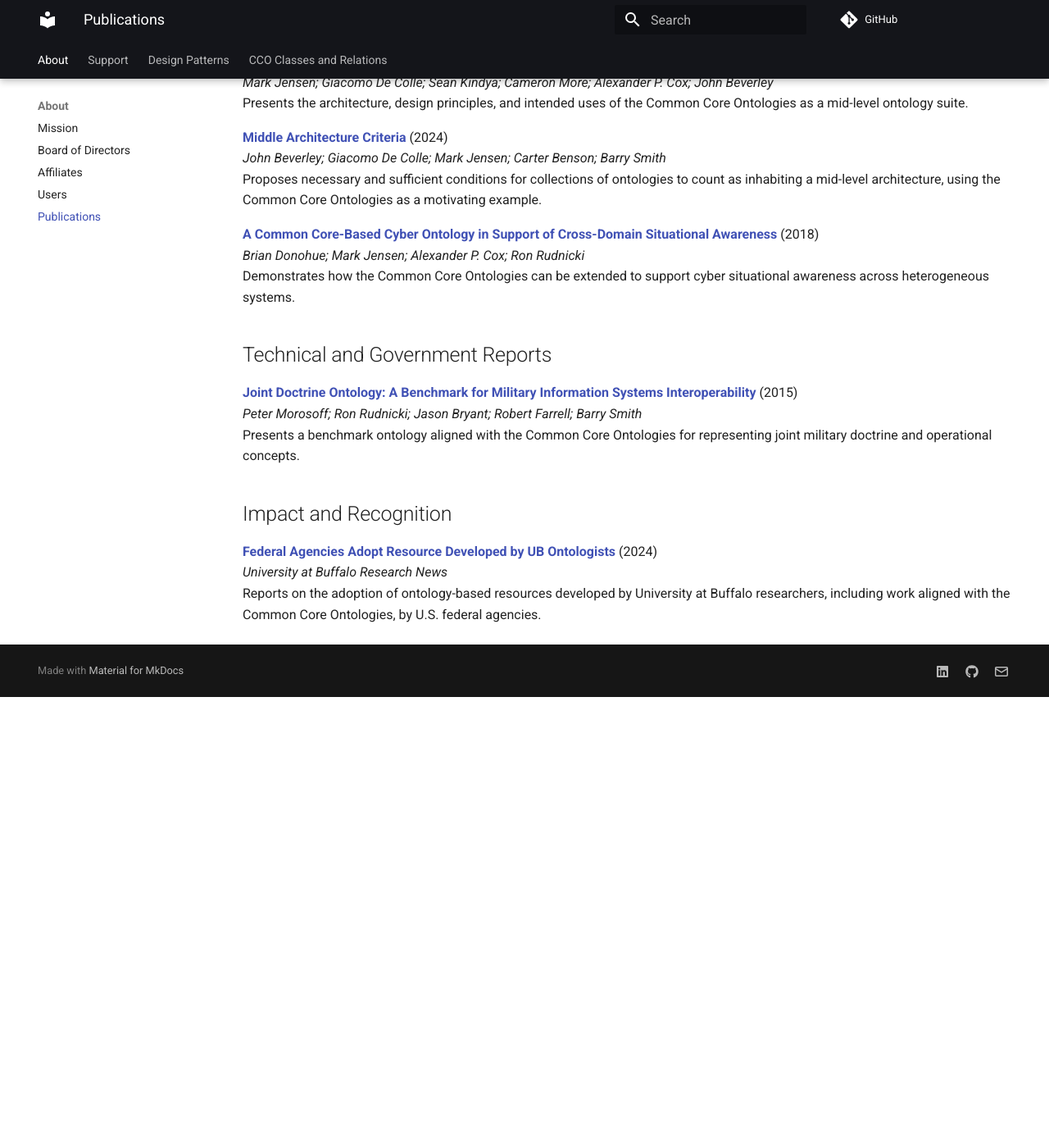
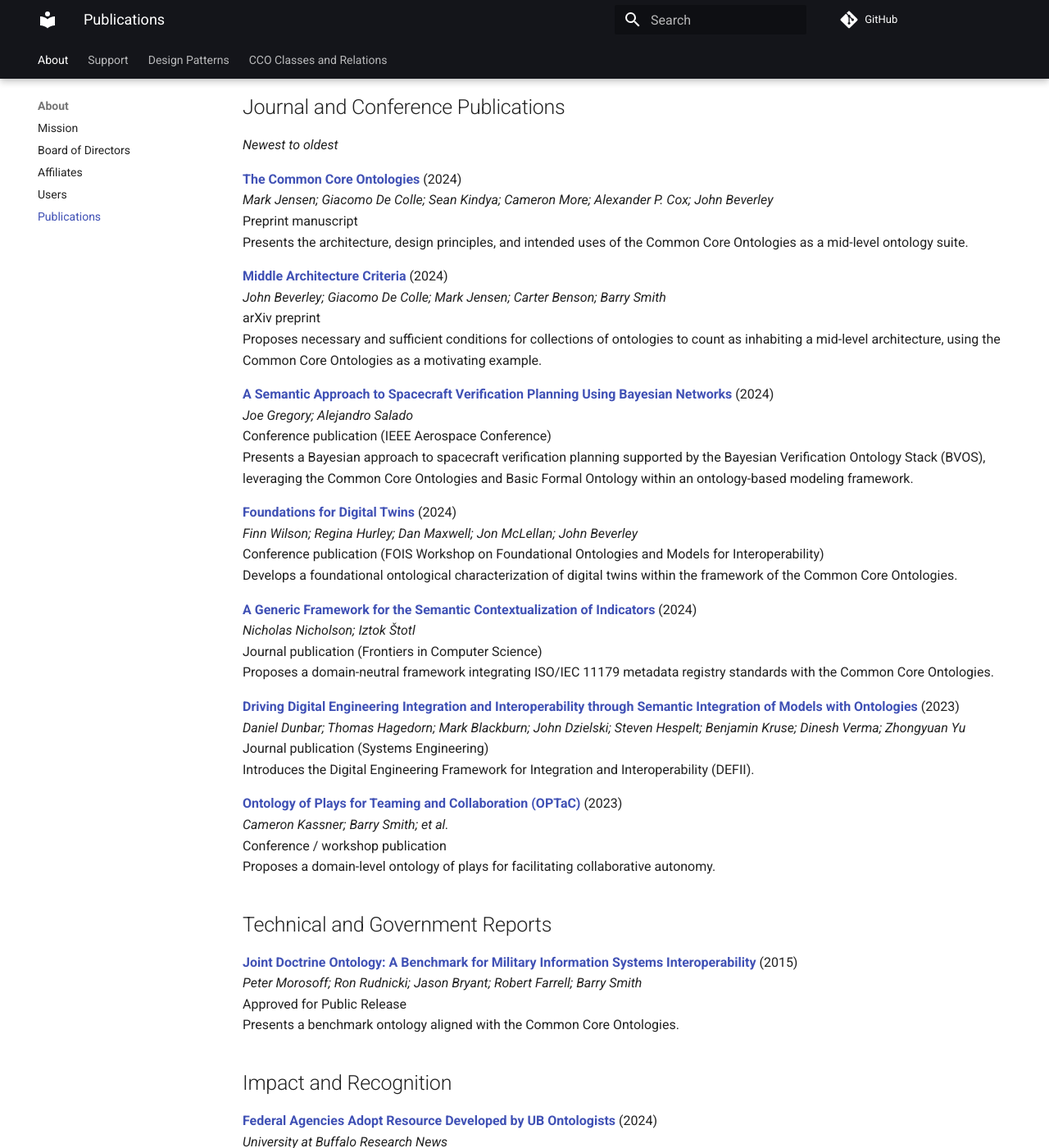
Before and after one commit to CommonCoreOntology/cco-webpage, an MkDocs documentation site: the page built from docs/publications.md, in a window 1280 px wide and 1400 px high, scrolled down 738 px. Shown: the whole window at 82% size. Built offline with MkDocs 1.6.1 and Material for MkDocs 9.7.7, drawn with Linux system fonts in a browser that asks for light colours; comment, search, counter and statistics services are not loaded; before the commit the page ends 1588 px from its top, so only the background shows below that; some of the changed text lies outside the part shown.

Commit message:
Revise Publications page with curated and expanded CCO bibliography

```diff
--- a/docs/publications.md
+++ b/docs/publications.md
@@ -15,95 +15,148 @@
 <h1>Publications</h1>
 
 <p>
-  This page brings together key publications that explain what the Common Core Ontologies are, why they were developed, and how they are used in practice. The list is intentionally curated to focus on work that directly presents or applies CCO.
+This page brings together key publications that document the development, structure, and application of the Common Core Ontologies (CCO). The list is intentionally curated to include only primary technical and scholarly sources that formally present CCO or describe its use in research and applied contexts. Each entry links to an authoritative public source.
 </p>
 
 <h2>CCO White Papers</h2>
 
 <p>
-  <strong>
-    <a href="https://philarchive.org/archive/COXTSD-2" class="custom-color">
-      An Overview of the Common Core Ontologies
-    </a>
-  </strong> (2019)<br/>
-  <em>CUBRC, Inc.</em><br/>
-  Provides a high-level overview of the Common Core Ontologies, including their modular architecture, scope, and role as a mid-level ontology supporting interoperability across domains.
+<strong>
+  <a href="https://philarchive.org/archive/COXTSD-2" class="custom-color">
+    An Overview of the Common Core Ontologies
+  </a>
+</strong> (2019)<br/>
+<em>CUBRC, Inc.</em><br/>
+Point of Contact: Ron Rudnicki, Senior Research Scientist<br/>
+Provides a high-level overview of the Common Core Ontologies, including their modular architecture, scope, and role as a mid-level ontology supporting interoperability across domains.
 </p>
 
 <p>
-  <strong>
-    <a href="https://www.nist.gov/system/files/documents/2021/10/14/nist-ai-rfi-cubrc_inc_003.pdf" class="custom-color">
-      Modeling Information with the Common Core Ontologies
-    </a>
-  </strong> (2017)<br/>
-  <em>CUBRC, Inc.</em><br/>
-  Describes how the Common Core Ontologies model information, including distinctions among information content entities, their bearers, and representational patterns.
+<strong>
+  <a href="https://philarchive.org/archive/COXTSD-2" class="custom-color">
+    An Overview of the Common Core Space Domain Ontologies
+  </a>
+</strong> (2019)<br/>
+<em>CUBRC, Inc.</em><br/>
+Point of Contact: Alexander P. Cox, Ontologist<br/>
+Introduces a family of space-domain ontologies that extend the Common Core Ontologies to represent spacecraft, space objects, and space-related processes.
 </p>
 
 <p>
-  <strong>
-    <a href="https://philarchive.org/archive/COXTSD-2" class="custom-color">
-      An Overview of the Common Core Space Domain Ontologies
-    </a>
-  </strong> (2019)<br/>
-  <em>CUBRC, Inc.</em><br/>
-  Introduces a family of space-domain ontologies that extend the Common Core Ontologies to represent spacecraft, space objects, and space-related processes.
+<strong>
+  <a href="https://www.nist.gov/system/files/documents/2021/10/14/nist-ai-rfi-cubrc_inc_003.pdf" class="custom-color">
+    Modeling Information with the Common Core Ontologies
+  </a>
+</strong> (2017)<br/>
+<em>CUBRC, Inc.</em><br/>
+Point of Contact: Ron Rudnicki, Senior Research Scientist<br/>
+Describes how the Common Core Ontologies model information, including distinctions among information content entities, their bearers, and representational patterns.
 </p>
 
 <h2>Journal and Conference Publications</h2>
 
+<p><em>Newest to oldest</em></p>
+
 <p>
-  <strong>
-    <a href="https://philpapers.org/archive/JENTCC-3.pdf" class="custom-color">
-      The Common Core Ontologies
-    </a>
-  </strong> (2024)<br/>
-  <em>Mark Jensen; Giacomo De Colle; Sean Kindya; Cameron More; Alexander P. Cox; John Beverley</em><br/>
-  Presents the architecture, design principles, and intended uses of the Common Core Ontologies as a mid-level ontology suite.
+<strong>
+  <a href="https://philpapers.org/archive/JENTCC-3.pdf" class="custom-color">
+    The Common Core Ontologies
+  </a>
+</strong> (2024)<br/>
+<em>Mark Jensen; Giacomo De Colle; Sean Kindya; Cameron More; Alexander P. Cox; John Beverley</em><br/>
+Preprint manuscript<br/>
+Presents the architecture, design principles, and intended uses of the Common Core Ontologies as a mid-level ontology suite.
 </p>
 
 <p>
-  <strong>
-    <a href="https://doi.org/10.48550/arXiv.2404.17757" class="custom-color">
-      Middle Architecture Criteria
-    </a>
-  </strong> (2024)<br/>
-  <em>John Beverley; Giacomo De Colle; Mark Jensen; Carter Benson; Barry Smith</em><br/>
-  Proposes necessary and sufficient conditions for collections of ontologies to count as inhabiting a mid-level architecture, using the Common Core Ontologies as a motivating example.
+<strong>
+  <a href="https://doi.org/10.48550/arXiv.2404.17757" class="custom-color">
+    Middle Architecture Criteria
+  </a>
+</strong> (2024)<br/>
+<em>John Beverley; Giacomo De Colle; Mark Jensen; Carter Benson; Barry Smith</em><br/>
+arXiv preprint<br/>
+Proposes necessary and sufficient conditions for collections of ontologies to count as inhabiting a mid-level architecture, using the Common Core Ontologies as a motivating example.
 </p>
 
 <p>
-  <strong>
-    <a href="https://www.spiedigitallibrary.org/conference-proceedings-of-spie/10635/106350F/A-common-core-based-cyber-ontology-in-support-of-cross/10.1117/12.2307719.short" class="custom-color">
-      A Common Core-Based Cyber Ontology in Support of Cross-Domain Situational Awareness
-    </a>
-  </strong> (2018)<br/>
-  <em>Brian Donohue; Mark Jensen; Alexander P. Cox; Ron Rudnicki</em><br/>
-  Demonstrates how the Common Core Ontologies can be extended to support cyber situational awareness across heterogeneous systems.
+<strong>
+  <a href="https://doi.org/10.1109/AERO58975.2024.10521072" class="custom-color">
+    A Semantic Approach to Spacecraft Verification Planning Using Bayesian Networks
+  </a>
+</strong> (2024)<br/>
+<em>Joe Gregory; Alejandro Salado</em><br/>
+Conference publication (IEEE Aerospace Conference)<br/>
+Presents a Bayesian approach to spacecraft verification planning supported by the Bayesian Verification Ontology Stack (BVOS), leveraging the Common Core Ontologies and Basic Formal Ontology within an ontology-based modeling framework.
+</p>
+
+<p>
+<strong>
+  <a href="https://ceur-ws.org/Vol-3882/fomi-4.pdf" class="custom-color">
+    Foundations for Digital Twins
+  </a>
+</strong> (2024)<br/>
+<em>Finn Wilson; Regina Hurley; Dan Maxwell; Jon McLellan; John Beverley</em><br/>
+Conference publication (FOIS Workshop on Foundational Ontologies and Models for Interoperability)<br/>
+Develops a foundational ontological characterization of digital twins within the framework of the Common Core Ontologies.
+</p>
+
+<p>
+<strong>
+  <a href="https://doi.org/10.3389/fcomp.2024.1463989" class="custom-color">
+    A Generic Framework for the Semantic Contextualization of Indicators
+  </a>
+</strong> (2024)<br/>
+<em>Nicholas Nicholson; Iztok Štotl</em><br/>
+Journal publication (Frontiers in Computer Science)<br/>
+Proposes a domain-neutral framework integrating ISO/IEC 11179 metadata registry standards with the Common Core Ontologies.
+</p>
+
+<p>
+<strong>
+  <a href="https://doi.org/10.1002/sys.21662" class="custom-color">
+    Driving Digital Engineering Integration and Interoperability through Semantic Integration of Models with Ontologies
+  </a>
+</strong> (2023)<br/>
+<em>Daniel Dunbar; Thomas Hagedorn; Mark Blackburn; John Dzielski; Steven Hespelt; Benjamin Kruse; Dinesh Verma; Zhongyuan Yu</em><br/>
+Journal publication (Systems Engineering)<br/>
+Introduces the Digital Engineering Framework for Integration and Interoperability (DEFII).
+</p>
+
+<p>
+<strong>
+  <a href="https://philpapers.org/archive/KASOOP-3.pdf" class="custom-color">
+    Ontology of Plays for Teaming and Collaboration (OPTaC)
+  </a>
+</strong> (2023)<br/>
+<em>Cameron Kassner; Barry Smith; et al.</em><br/>
+Conference / workshop publication<br/>
+Proposes a domain-level ontology of plays for facilitating collaborative autonomy.
 </p>
 
 <h2>Technical and Government Reports</h2>
 
 <p>
-  <strong>
-    <a href="https://stids.c4i.gmu.edu/papers/STIDS_2015_T01_Morosoff_etal.pdf" class="custom-color">
-      Joint Doctrine Ontology: A Benchmark for Military Information Systems Interoperability
-    </a>
-  </strong> (2015)<br/>
-  <em>Peter Morosoff; Ron Rudnicki; Jason Bryant; Robert Farrell; Barry Smith</em><br/>
-  Presents a benchmark ontology aligned with the Common Core Ontologies for representing joint military doctrine and operational concepts.
+<strong>
+  <a href="https://stids.c4i.gmu.edu/papers/STIDS_2015_T01_Morosoff_etal.pdf" class="custom-color">
+    Joint Doctrine Ontology: A Benchmark for Military Information Systems Interoperability
+  </a>
+</strong> (2015)<br/>
+<em>Peter Morosoff; Ron Rudnicki; Jason Bryant; Robert Farrell; Barry Smith</em><br/>
+Approved for Public Release<br/>
+Presents a benchmark ontology aligned with the Common Core Ontologies.
 </p>
 
 <h2>Impact and Recognition</h2>
 
 <p>
-  <strong>
-    <a href="https://www.buffalo.edu/ubnow/stories/2024/03/smith-ontology-standard.html" class="custom-color">
-      Federal Agencies Adopt Resource Developed by UB Ontologists
-    </a>
-  </strong> (2024)<br/>
-  <em>University at Buffalo Research News</em><br/>
-  Reports on the adoption of ontology-based resources developed by University at Buffalo researchers, including work aligned with the Common Core Ontologies, by U.S. federal agencies.
+<strong>
+  <a href="https://www.buffalo.edu/ubnow/stories/2024/03/smith-ontology-standard.html" class="custom-color">
+    Federal Agencies Adopt Resource Developed by UB Ontologists
+  </a>
+</strong> (2024)<br/>
+<em>University at Buffalo Research News</em><br/>
+Reports on the adoption of ontology-based resources aligned with the Common Core Ontologies by U.S. federal agencies.
 </p>
 
 </body>
```
